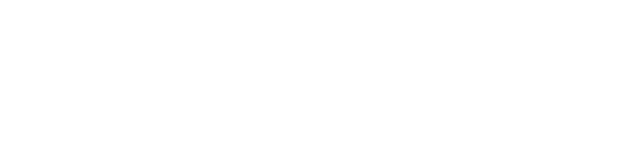
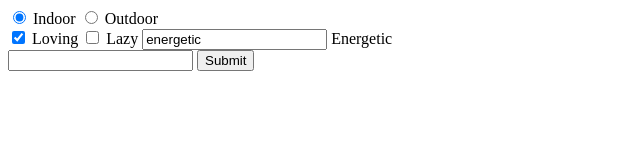
Before and after one commit to knightmoves-schools/005-forms-caylebwest, a website: page index.html in a window 1280 px wide. Shown: the whole page, without its empty margins (0-640 px from the left). Drawn offline with Linux system fonts and the light colour scheme.

Commit message:
Added form with required buttons

```diff
--- a/index.html
+++ b/index.html
@@ -3,6 +3,25 @@
 
     </head>
     <body>
+     <form action="https://www.catfreephotoapp.com/sumbit_cat_photo">
+        <input id="indoor" type="radio" name="indoor-outdoor" value="indoor" checked>
+        <label for="indoor">Indoor</label>
 
+        <input id="outdoor" type="radio" name="indoor-outdoor" value="outdoor">
+        <label for="indoor">Outdoor</label>
+        <br>
+
+        <input id="loving" type="checkbox" name="personality" value="loving" checked>
+        <label for="loving">Loving</label>
+
+        <input id="lazy" type="checkbox" name="personality" value="lazy">
+        <label for="lazy">Lazy</label>
+
+        <input type="energetic" type="checkbox" name="personality" value="energetic">
+        <label for="energetic">Energetic</label>
+        <br>
+        <input type="text" name="cat-url" id="cat photo URL" required>
+        <button type="submit">Submit</button>
+     </form>
     </body>
 </html>
```
